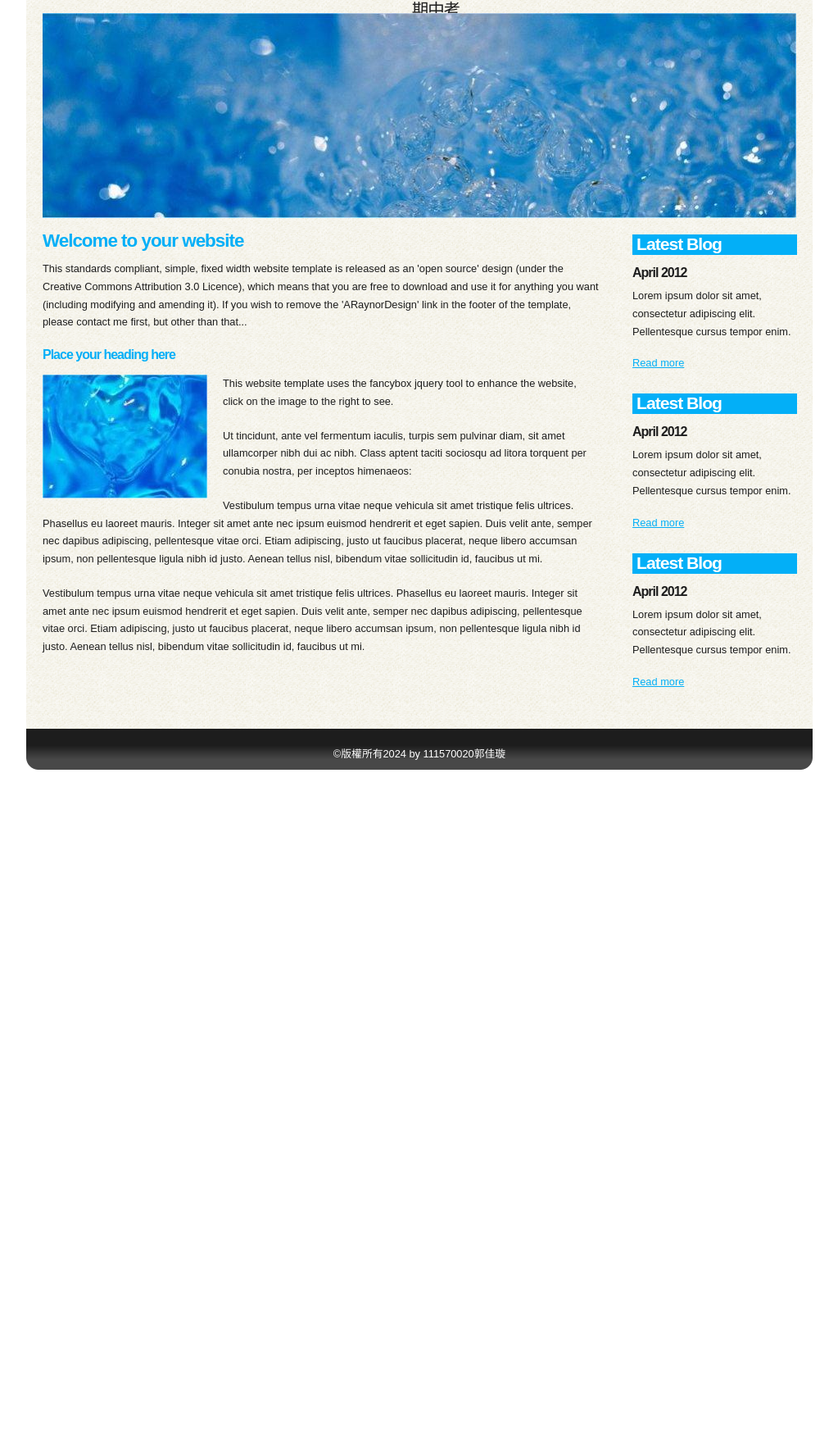
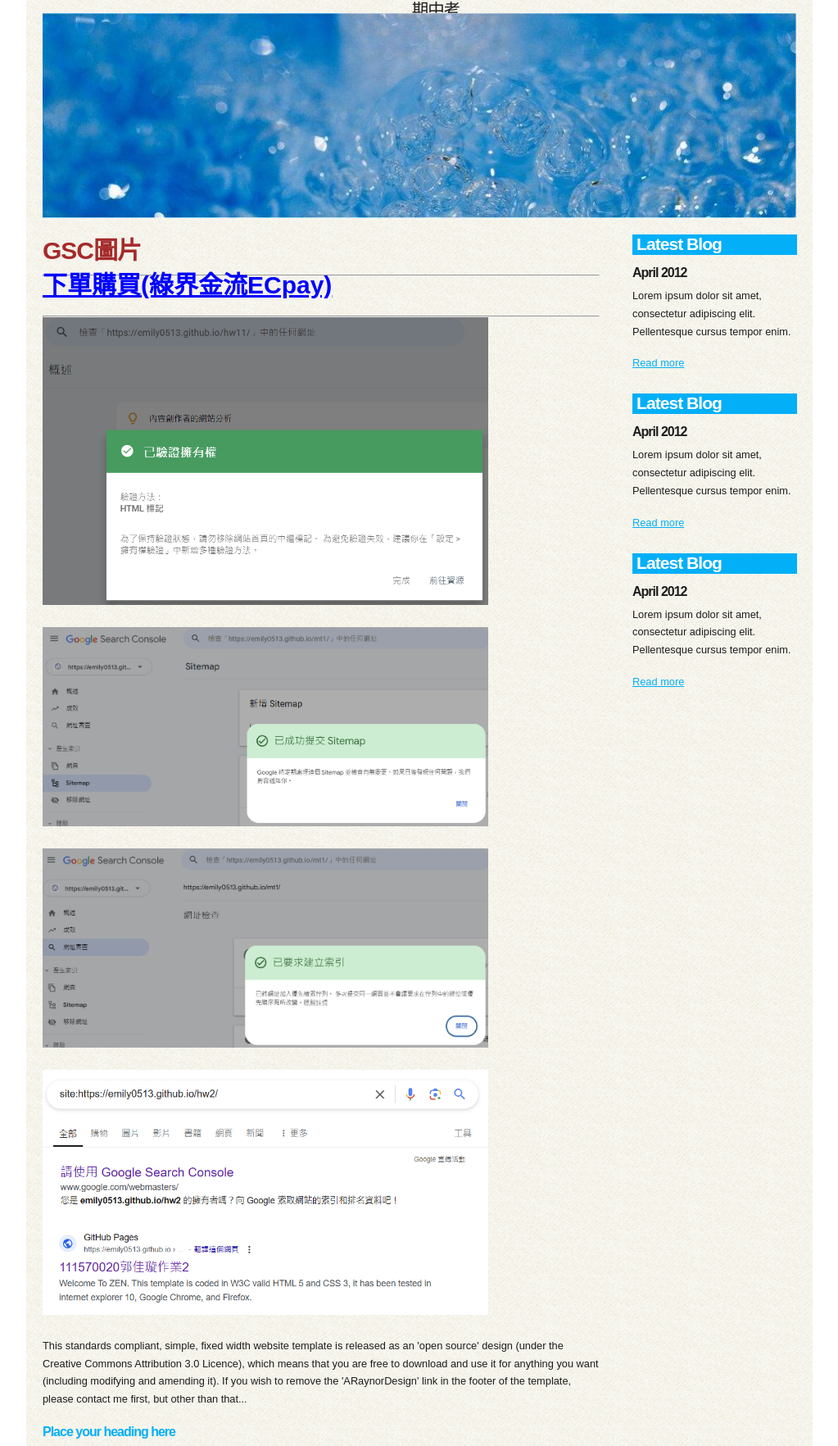
Before and after one commit to Emily0513/mt1, a plain HTML site: page a4.html in a window 1280 px wide. Shown: the part 214-1978 px from the top of the page at 82% size, without its empty margins (128-1151 px from the left). Before the commit the page ends 1153 px from the top, so only its background shows below. Drawn offline with Linux system fonts and the light colour scheme.

Commit message:
Add files via upload

```diff
--- a/a4.html
+++ b/a4.html
@@ -24,6 +24,7 @@
         $('#slider').nivoSlider();
     });
     </script>
+
 
 </head>
 
@@ -56,7 +57,27 @@
 	  </div><!--close banner_image-->
       <div id="content">
         <div class="content_item">
-          <h1>Welcome to your website</h1>
+          <h1 class="s4">GSC圖片</h1>
+          <hr>
+          <p>
+            <a class="s3" href="https://vendor.ecpay.com.tw/User/LogOn_Step1" target="_blank">下單購買(綠界金流ECpay)</a>
+          </p>
+          <hr>
+          <p>
+            <img src="images/gsc-1.png" width="80%">
+          </p>
+          <p>
+            <img src="images/gsc-2.png" width="80%">
+          </p>
+          <p>
+            <img src="images/gsc-3.png" width="80%">
+          </p>
+          <p>
+            <img src="images/gsc-4.png" width="80%">
+          </p>
+
+
+
           <p>This standards compliant, simple, fixed width website template is released as an 'open source' design (under the Creative Commons Attribution 3.0 Licence), which means that you are free to download and use it for anything you want (including modifying and amending it). If you wish to remove the 'ARaynorDesign' link in the footer of the template, please contact me first, but other than that...</p>
           <h3>Place your heading here</h3>
           <div style="width:200px; float:left; padding: 0px 20px 10px 0px;"><img alt="image" src="images/image.jpg" /></div>
```
Also changed, not shown: images/gsc-1.png (added), images/gsc-2.png (added), images/gsc-3.png (added), images/gsc-4.png (added).
